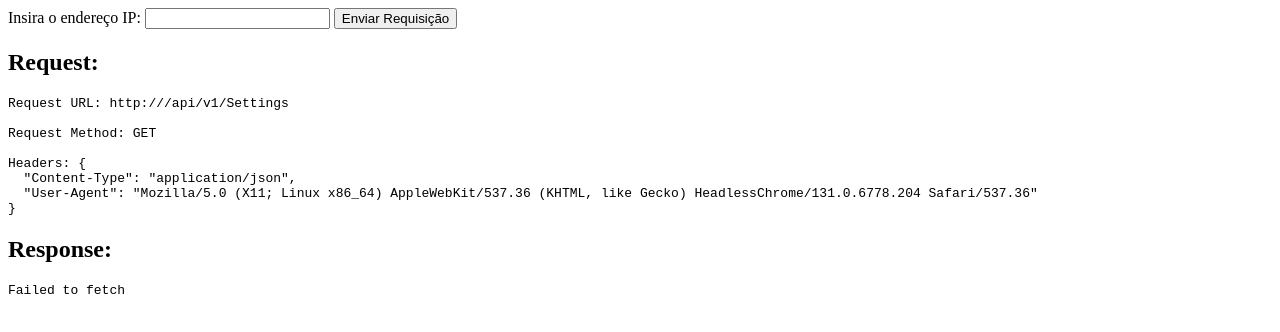
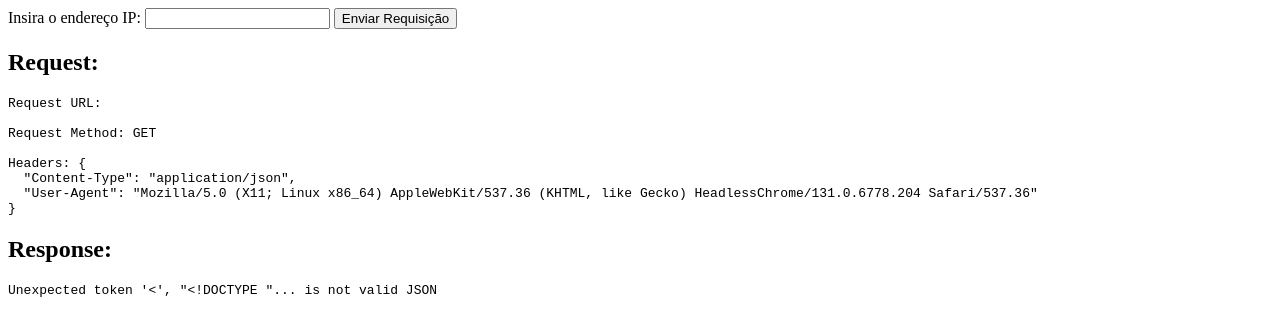
Before and after one commit to romildodcm/romildodcm.github.io, a plain HTML site: page test.html in a window 1280 px wide. Both pictures are taken after a click on the button "Enviar Requisição". Drawn offline with Linux system fonts and the light colour scheme; no server answers.

Commit message:
Update test.html

```diff
--- a/test.html
+++ b/test.html
@@ -21,7 +21,7 @@
   <script>
     function fazerRequisicao() {
       const ip = document.getElementById('ipInput').value;
-      const url = `http://${ip}/api/v1/Settings`;
+      const url = `${ip}`;
 
       const requestOptions = {
         method: 'GET',
```
